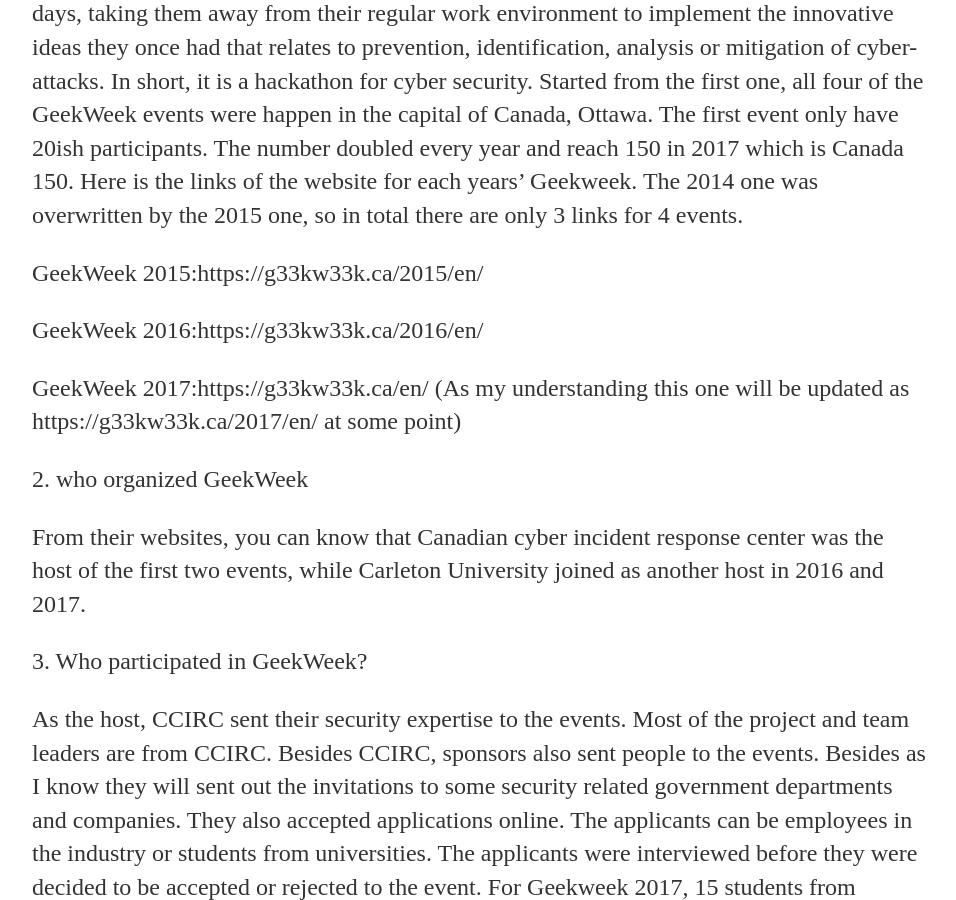
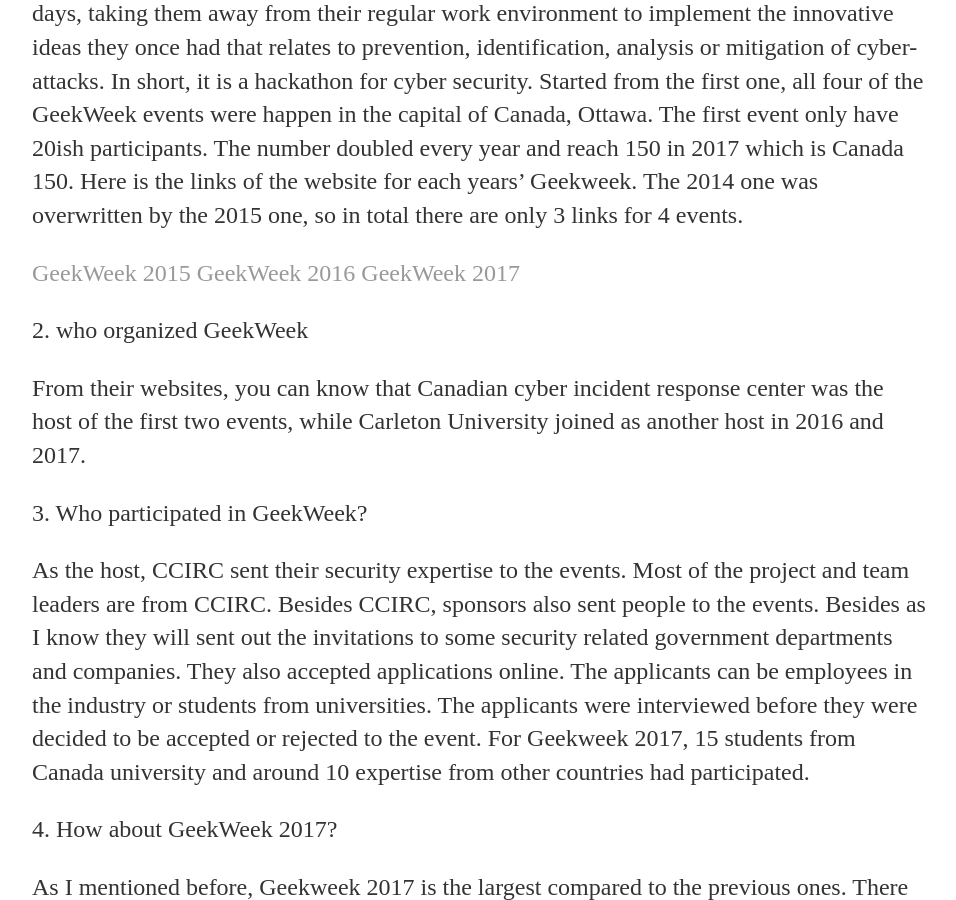
Before and after one commit to norahuang/MY-Websit-repo, a Jekyll site: the page built from _posts/2017-11-13-GeekWeek 2017 in Ottawa.markdown, in a window 1280 px wide and 900 px high, scrolled down 843 px. Shown: the whole window, without its empty margins (160-1116 px from the left). Built offline with Jekyll 4.4.1, drawn with Linux system fonts in a browser that asks for light colours.

Commit message:
Update 2017-11-13-GeekWeek 2017 in Ottawa.markdown

```diff
--- a/_posts/2017-11-13-GeekWeek 2017 in Ottawa.markdown
+++ b/_posts/2017-11-13-GeekWeek 2017 in Ottawa.markdown
@@ -9,9 +9,9 @@
 <p> As so many people keep asking me about what is Geekweek and what I did in Geekweek, I finally decided to write it down. I did give brief answers every time when I got the questions for GeekWeek. But it seems that it is hard to make it clear enough in a short answer, especially when I told them that I built a visualization application which doesn’t sound like related to cyber security. With this article, next time when people ask me what I have done in those 9 days on the other side of Canada, I would send them this blog and they will get a full picture of Geekweek.  By structuring this article as questions and answers, after reading this, you are supposed to get a basic idea of GeekWeek and able to find the necessary information about it.</p>
 <p>1. What is GeekWeek?</p>
 <p>If you go search the keyword “GeekWeek” on google, you probably would not get the information about the GeekWeek I had participated, for these reasons, first, this is an event only for a very small and professional community, and second, their website is not really well maintained and handing in sufficient information(or they were trying to protect the privacy of this event). GeekWeek started in 2014, and up to 2017, there were 4 GeekWeeks have been held.  It is an event aiming at gathering cyber security expertise together for a few days, taking them away from their regular work environment to implement the innovative ideas they once had that relates to prevention, identification, analysis or mitigation of cyber-attacks. In short, it is a hackathon for cyber security. Started from the first one, all four of the GeekWeek events were happen in the capital of Canada, Ottawa.  The first event only have 20ish participants. The number doubled every year and reach 150 in 2017 which is Canada 150. Here is the links of the website for each years’ Geekweek. The 2014 one was overwritten by the 2015 one, so in total there are only 3 links for 4 events. </p>
-<p>GeekWeek 2015:https://g33kw33k.ca/2015/en/</p>
-<p>GeekWeek 2016:https://g33kw33k.ca/2016/en/</p>
-<p>GeekWeek 2017:https://g33kw33k.ca/en/ (As my understanding this one will be updated as https://g33kw33k.ca/2017/en/ at some point) </p>
+<a href="https://g33kw33k.ca/2015/en/">GeekWeek 2015</a>
+<a href="https://g33kw33k.ca/2016/en/">GeekWeek 2016</a>
+<a href="https://g33kw33k.ca/en/">GeekWeek 2017</a>
 <p>2. who organized GeekWeek</p>
 <p>From their websites, you can know that Canadian cyber incident response center was the host of the first two events, while Carleton University joined as another host in 2016 and 2017. </p>
 <p>3. Who participated in GeekWeek?</p>
```
